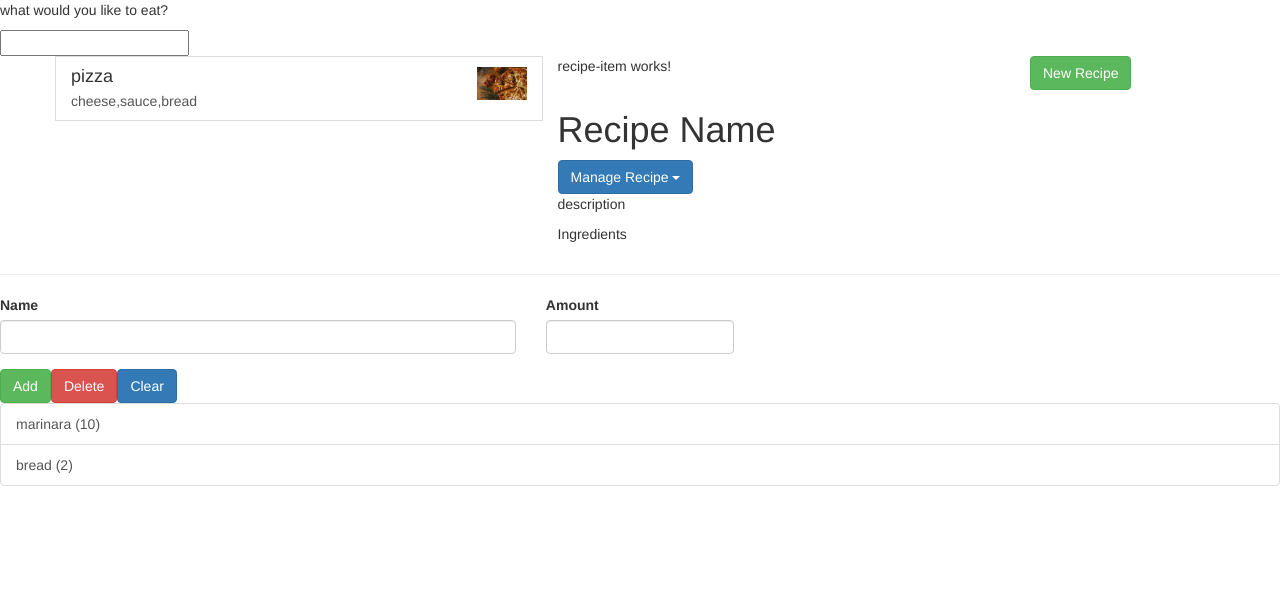
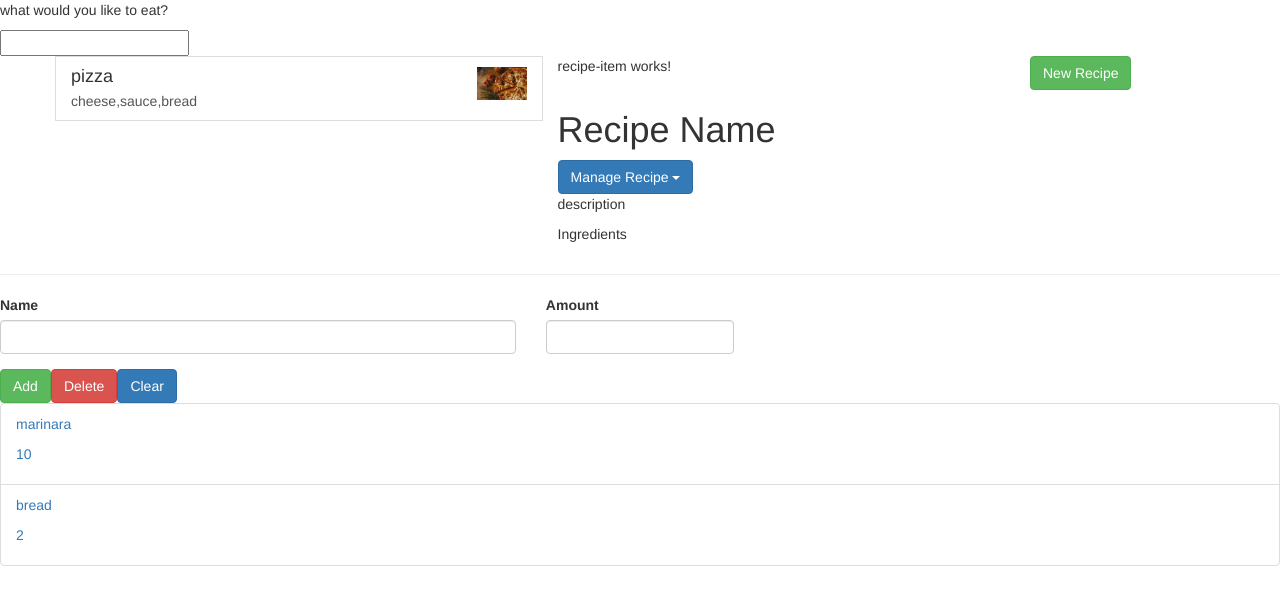
Before and after one commit to denicad1/recipes, an Angular app: page / in a window 1280 px wide. Shown: the top 604 px of the page. Built offline with nearby package versions, Linux system fonts and the light colour scheme.

Commit message:
input setup. next output

```diff
--- a/src/app/shopping-list/shopping-item/shopping-item.component.html
+++ b/src/app/shopping-list/shopping-item/shopping-item.component.html
@@ -1 +1,4 @@
-<p>shopping-item works!</p>
+<a href="">
+  <p>{{ element.name }}</p>
+  <p>{{ element.amount }}</p>
+</a>
--- a/src/app/shopping-list/shopping-list.component.html
+++ b/src/app/shopping-list/shopping-list.component.html
@@ -1,6 +1,8 @@
 <app-shopping-edit></app-shopping-edit>
 <ul class="list-group">
-  <a class="list-group-item" *ngFor="let ingredient of ingredients">
-    {{ ingredient.name }} <span>({{ ingredient.amount }})</span>
-  </a>
+  <app-shopping-item
+    *ngFor="let ingredient of ingredients"
+    [srvElement]="ingredient"
+    class="list-group-item"
+  ></app-shopping-item>
 </ul>
--- a/tsconfig.json
+++ b/tsconfig.json
@@ -5,7 +5,7 @@
     "baseUrl": "./",
     "outDir": "./dist/out-tsc",
     "forceConsistentCasingInFileNames": true,
-    "strict": true,
+    "strict": false,
     "noImplicitReturns": true,
     "noFallthroughCasesInSwitch": true,
     "sourceMap": true,
```
Also changed, not shown: src/app/shopping-list/shopping-item/shopping-item.component.ts (+5 -2 lines).
